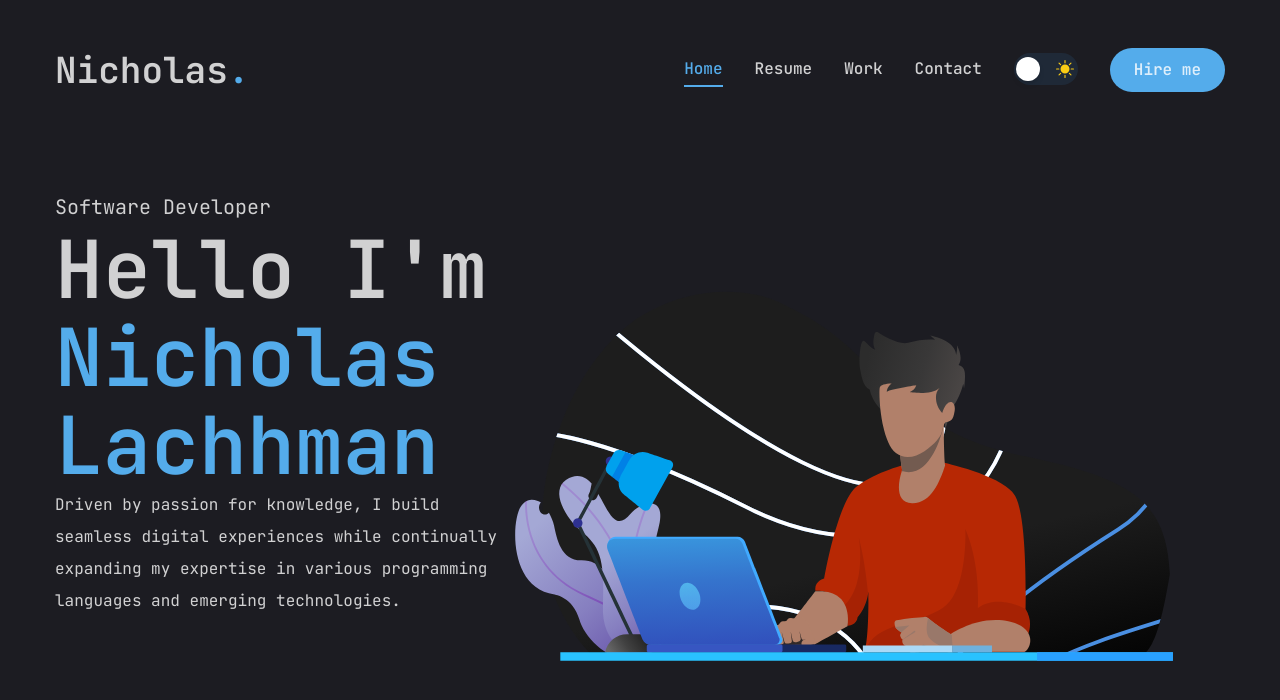
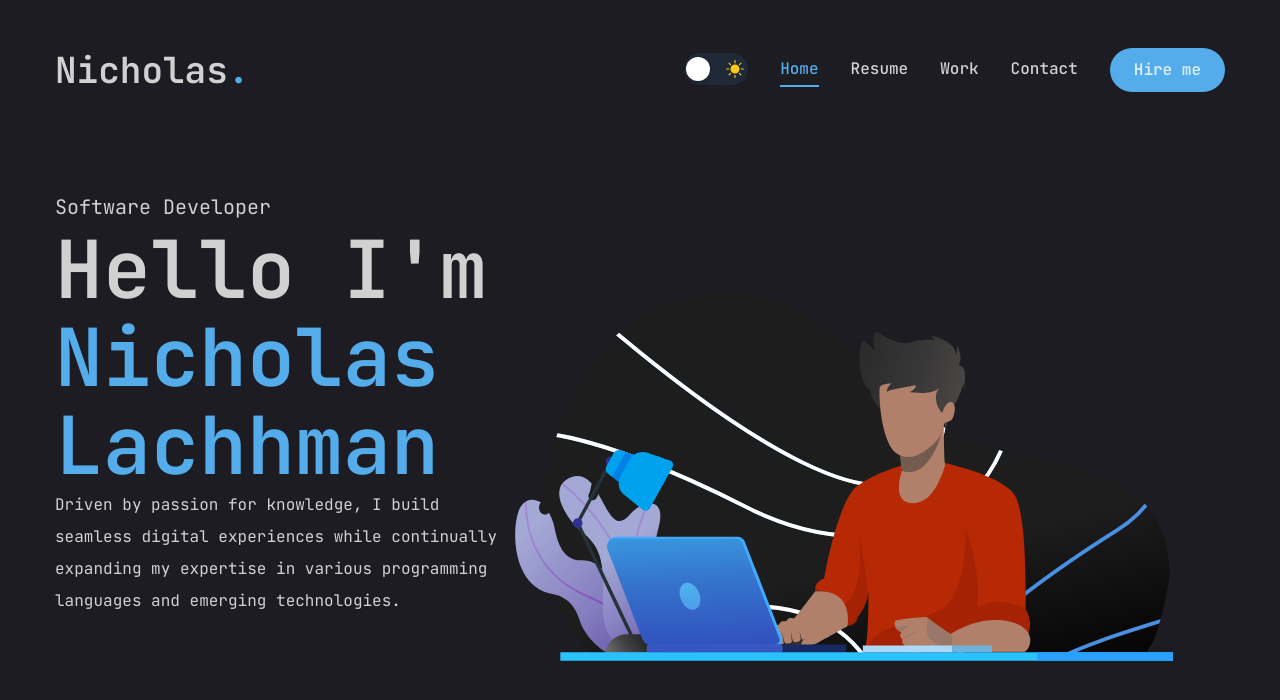
Before and after one commit to NicholasL1/portfolio, a Next.js app: page / in a window 1280 px wide. Shown: the top 700 px of the page. Built offline with nearby package versions, Linux system fonts and the light colour scheme.

Commit message:
Moved theme toggle button

```diff
--- a/components/Nav.jsx
+++ b/components/Nav.jsx
@@ -27,6 +27,7 @@ export default function Nav() {
   const pathname = usePathname(); // Correct function name
   return (
     <nav className="flex gap-8">
+      <ThemeToggle></ThemeToggle>
       {links.map((link, index) => {
         return (
           <Link
@@ -40,7 +41,6 @@ export default function Nav() {
           </Link>
         );
       })}
-      <ThemeToggle></ThemeToggle>
     </nav>
   );
 }
```
